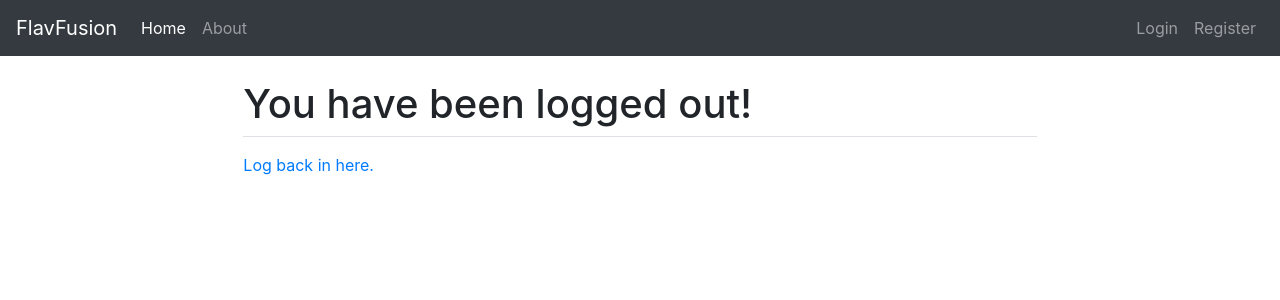
After one commit to Sammy92dec/flavfusion, a Django app: page /logout/ in a window 1280 px wide. The commit adds this page. Shown: the top 300 px of the page. Run offline with Django 4.2, Linux system fonts and the light colour scheme.

Commit message:
feat:Create login,logout and profile html and create their urls.

```diff
--- a/flav/settings.py
+++ b/flav/settings.py
@@ -93,8 +93,10 @@ DATABASES = {
 
 CSRF_TRUSTED_ORIGINS = [
     "https://*.codeinstitute-ide.net/",
+    "https://*.gitpod.io",
     "https://*.herokuapp.com"
 ]
+
 
 # Password validation
 # https://docs.djangoproject.com/en/4.2/ref/settings/#auth-password-validators
@@ -138,3 +140,7 @@ STATIC_URL = 'static/'
 DEFAULT_AUTO_FIELD = 'django.db.models.BigAutoField'
 
 CRISPY_TEMPLATE_PACK = 'bootstrap4'
+
+LOGIN_REDIRECT_URL = 'home-flav'
+
+LOGIN_URL = 'user-login'
--- a/flav/urls.py
+++ b/flav/urls.py
@@ -25,7 +25,8 @@ urlpatterns = [
     path('admin/', admin.site.urls),
     path('', include('fusion.urls')), # includes URLS from the app
     path('register/', user_views.register, name="user-register"),
-    path('login/', auth_views.LoginView.as_view(template_name="user/login.html"), name="user-login"),
-    path('logout/', auth_views.LogoutView.as_view(template_name="user/logout.html"), name="user-logout"),
+    path('login/', auth_views.LoginView.as_view(template_name="users/login.html"), name="user-login"),
+    path('logout/', auth_views.LogoutView.as_view(template_name="users/logout.html"), name="user-logout"),
+    path('profile/', user_views.profile, name="user-profile"),
 
 ]
--- a/fusion/templates/recipes/base.html
+++ b/fusion/templates/recipes/base.html
@@ -26,6 +26,16 @@
             </li>
           </ul>
         </div>
+        <div class="navbar-nav">
+          {% if user.is_authenticated %}
+          <a class="nav-item nav-link" href="{% url 'user-profile' %}">My profile</a>
+
+          <a class="nav-item nav-link" href="{% url 'user-logout' %}">Logout</a>
+          {% else %}
+          <a class="nav-item nav-link" href="{% url 'user-login' %}">Login</a>
+          <a class="nav-item nav-link" href="{% url 'user-register' %}">Register</a>
+          {% endif %}
+        </div>
       </nav>
     <div class="container mt-4 col-8">
       {% if messages %} {% for message in messages %}
--- /dev/null
+++ b/users/templates/users/logout.html
@@ -0,0 +1,12 @@
+{% extends 'recipes/base.html' %}
+
+<!-- -->
+
+{% block content %}
+<div class="container">
+<h1>You have been logged out!</h1>
+<div class="border-top pt-3">
+    <a href="{% url 'user-login' %}">Log back in here.</a>
+</div>
+</div>
+{% endblock content %}
--- a/users/views.py
+++ b/users/views.py
@@ -1,5 +1,6 @@
 from django.shortcuts import render, redirect
 from django.contrib import messages
+from django.contrib.auth.decorators import login_required
 from . import forms
 
 
@@ -15,3 +16,7 @@ def register(request):
 
     form = forms.UserRegisterForm()
   return render(request, 'register.html', {'form': form})
+
+@login_required()
+def profile(request):
+  return render(request, 'users/profile.html')
```
Also changed, not shown: users/templates/users/login.html (+24 -0 lines), users/templates/users/profile.html (added, +11 -0 lines).
